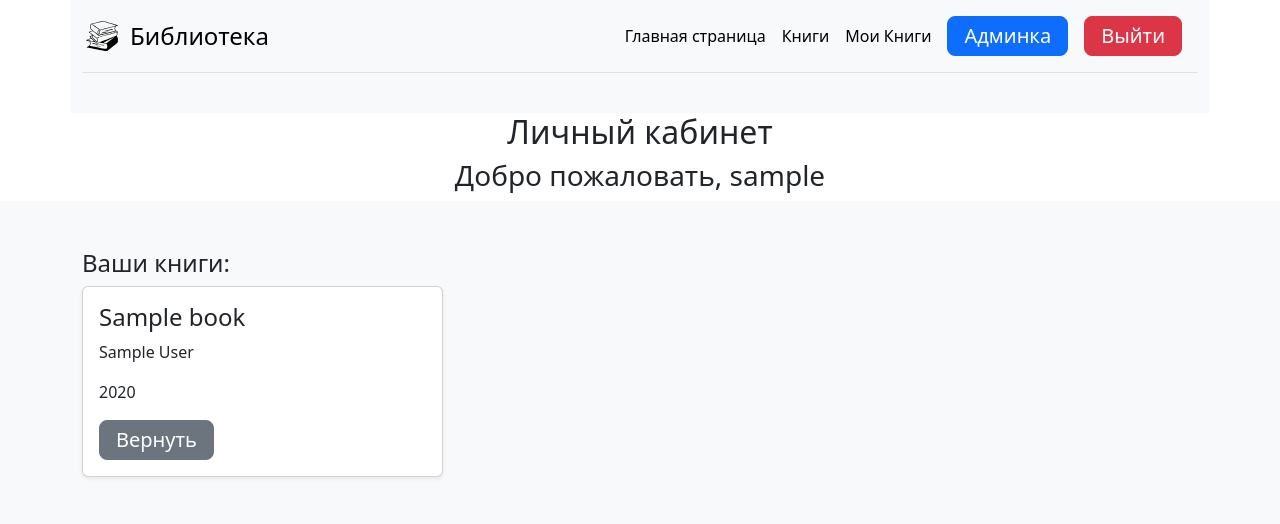
After one commit to pvlbrzn/mini_library, a Django app: page /dashboard/ in a window 1280 px wide. The commit adds this page. Shown: the top 524 px of the page. Run offline with Django 4.2, Linux system fonts and the light colour scheme; a user stored in the database is signed in; tables that the repository leaves empty hold one stand-in row (values such as "Sample post").

Commit message:
added administration to the site, add form Books, add book_detail, add user_dashboard, fix registration, added method for taking and returning books

```diff
--- a/main/models.py
+++ b/main/models.py
@@ -1,4 +1,5 @@
 from django.db import models
+from django.contrib.auth.models import User
 
 
 class Books(models.Model):
@@ -6,12 +7,18 @@ class Books(models.Model):
     author = models.CharField('Автор', max_length=100)
     description = models.TextField('Описание')
     year = models.IntegerField('Год выпуска')
-    is_available = models.BooleanField('Доступность книги')
-    user = models.EmailField('Почта пользователя', blank=True, null=True)
+    is_available = models.BooleanField('Доступность книги', default=True)
+    borrowed_by = models.ForeignKey(User, on_delete=models.SET_NULL, null=True, blank=True,
+                                    related_name="borrowed_books")
 
     def __str__(self):
         return self.title
 
+    def return_book(self):
+        self.is_available = True
+        self.borrowed_by = None
+        self.save()
+
     class Meta:
         verbose_name = "Книга"
         verbose_name_plural = "Книги"
--- a/main/templates/main/base.html
+++ b/main/templates/main/base.html
@@ -22,15 +22,16 @@
         <nav class="d-inline-flex mt-2 mt-md-0 ms-md-auto">
             <a class="me-3 py-2 link-body-emphasis text-decoration-none" href="{% url 'home' %}">Главная страница</a>
             {% if user.is_authenticated %}
-                <a class="me-3 py-2 link-body-emphasis text-decoration-none" href="{% url 'books' %}">Книги</a>
-                <a class="me-3 py-1 btn btn-danger btn-lg" href="{% url 'logout' %}">Выйти</a>
-                {% if user.is_staff %}
-                    <a href="{% url 'after_login' %}" class="me-3 py-1 btn btn-primary btn-lg">Управление</a>
-                {% endif %}
+            <a class="me-3 py-2 link-body-emphasis text-decoration-none" href="{% url 'books' %}">Книги</a>
+            <a class="me-3 py-2 link-body-emphasis text-decoration-none" href="{% url 'user_dashboard' %}">Мои Книги</a>
+            {% if user.is_staff %}
+            <a href="{% url 'after_login' %}" class="me-3 py-1 btn btn-primary btn-lg">Админка</a>
+            {% endif %}
+            <a class="me-3 py-1 btn btn-danger btn-lg" href="{% url 'logout' %}">Выйти</a>
             {% else %}
-                <a class="me-3 py-1 btn btn-primary btn-lg" href="{% url 'login' %}">Войти</a>
-                <a class="me-3 py-1 btn btn-secondary btn-lg" href="{% url 'register' %}">Регистрация</a>
-                {% endif %}
+            <a class="me-3 py-1 btn btn-primary btn-lg" href="{% url 'login' %}">Войти</a>
+            <a class="me-3 py-1 btn btn-secondary btn-lg" href="{% url 'register' %}">Регистрация</a>
+            {% endif %}
         </nav>
     </div>
 </header>
--- /dev/null
+++ b/main/templates/main/user_dashboard.html
@@ -0,0 +1,35 @@
+{% extends 'main/base.html' %}
+
+{% block title %}Личный кабинет{% endblock %}
+
+{% block content %}
+ <div class="container text-center">
+        <h2>Личный кабинет</h2>
+        <h3>Добро пожаловать, {{user.username}}</h3>
+ </div>
+<div class="album py-5 bg-body-tertiary">
+    <div class="container">
+        <h4>Ваши книги:</h4>
+        <div class="row row-cols-1 row-cols-sm-2 row-cols-md-3 g-3">
+            {% for book in user_books %}
+            <div class="col">
+                <div class="card shadow-sm">
+                    <div class="card-body">
+                        <h4 class="card-text">{{book.title}}</h4>
+                        <p class="card-text">{{book.author}}</p>
+                        <p class="card-text">{{book.year}}</p>
+                        <div class="d-flex justify-content-between align-items-center">
+                            <div class="btn-group">
+                                <a class="me-1 py-1 btn btn-secondary btn-lg"
+                                   href="{% url 'return_book' book.id %}">Вернуть</a>
+                            </div>
+                        </div>
+                    </div>
+                </div>
+                {% empty %}
+                <p>У вас нет взятых книг.</p>
+                {% endfor %}
+            </div>
+        </div>
+    </div>
+{% endblock %}
--- a/main/urls.py
+++ b/main/urls.py
@@ -8,5 +8,11 @@ urlpatterns = [
     path('login/', auth_views.LoginView.as_view(template_name='main/login.html'), name='login'),
     path('logout/', auth_views.LogoutView.as_view(template_name='main/logout.html'), name='logout'),
     path('register/', views.register, name='register'),
-    path('after-login/', views.after_login_redirect, name='after_login')
+    path('after-login/', views.after_login_redirect, name='after_login'),
+    path('dashboard/', views.user_dashboard, name='user_dashboard'),
+    path('borrow/<int:book_id>/', views.borrow_book, name='borrow_book'),
+    path('return/<int:book_id>/', views.return_book, name='return_book'),
+    path('return_manager/<int:book_id>/', views.return_book_manager, name='return_book_manager'),
+    path('add_book/', views.add_book, name='add_book'),
+    path('book/<int:pk>/', views.book_detail, name='book_detail'),
 ]
--- a/main/views.py
+++ b/main/views.py
@@ -1,8 +1,8 @@
-from django.shortcuts import render, redirect
+from django.shortcuts import render, redirect, get_object_or_404
 from .models import Books
-from django.contrib.auth import login
-from .forms import CustomUserCreationForm
-from django.contrib.auth.decorators import login_required
+from .forms import UserRegistrationForm, BookForm
+from django.contrib.auth.decorators import login_required, user_passes_test
+from django.contrib import messages
 
 
 def index(request):
@@ -19,20 +19,22 @@ def books(request):
     return render(request, 'main/books.html', context=context)
 
 
+def book_detail(request, pk):
+    book = get_object_or_404(Books, pk=pk)
+    return render(request, 'main/book_detail.html', {'book': book})
+
+
 def register(request):
     if request.method == 'POST':
-        form = CustomUserCreationForm(request.POST)
+        form = UserRegistrationForm(request.POST)
         if form.is_valid():
-            user = form.save()
-            login(request, user)  # Автоматический вход после регистрации
-            return redirect('home')  # Перенаправление на главную страницу
+            form.save()
+            username = form.cleaned_data.get('username')
+            messages.success(request, f'Аккаунт для {username} успешно создан! Теперь вы можете войти.')
+            return redirect('login')  # Замените на имя вашего URL для входа
     else:
-        form = CustomUserCreationForm()
-        context = {
-            'form': form,
-            'title': 'Регистрация'
-        }
-    return render(request, 'main/register.html', context=context)
+        form = UserRegistrationForm()
+    return render(request, 'main/register.html', {'form': form})
 
 
 @login_required
@@ -40,3 +42,57 @@ def after_login_redirect(request):
     if request.user.is_staff:
         return redirect('/admin/')
     return redirect('/')
+
+
+@login_required
+def user_dashboard(request):
+    user_books = Books.objects.filter(borrowed_by=request.user)
+    available_books = Books.objects.filter(is_available=True)
+    return render(request, 'main/user_dashboard.html', {
+        'user_books': user_books,
+        'available_books': available_books,
+    })
+
+
+@login_required
+@user_passes_test(lambda u: u.is_staff)
+def return_book_manager(request, book_id):
+    book = get_object_or_404(Books, id=book_id)
+    if not book.is_available:
+        book.return_book()
+        messages.success(request, f'Книга "{book.title}" была успешно возвращена в библиотеку.')
+    else:
+        messages.warning(request, f'Книга "{book.title}" уже доступна.')
+    return redirect('books')
+
+
+@login_required
+def borrow_book(request, book_id):
+    book = get_object_or_404(Books, id=book_id)
+    if book.is_available:
+        book.is_available = False
+        book.borrowed_by = request.user
+        book.save()
+    return redirect('user_dashboard')
+
+
+@login_required
+def return_book(request, book_id):
+    book = get_object_or_404(Books, id=book_id, borrowed_by=request.user)
+    book.is_available = True
+    book.borrowed_by = None
+    book.save()
+    return redirect('user_dashboard')
+
+
+@user_passes_test(lambda u: u.is_staff)
+def add_book(request):
+    if request.method == 'POST':
+        form = BookForm(request.POST)
+        if form.is_valid():
+            form.save()
+            messages.success(request, 'Книга успешно добавлена.')
+            return redirect('books')
+    else:
+        form = BookForm()
+    return render(request, 'main/add_book.html', {'form': form})
```
Also changed, not shown: main/admin.py (+9 -1 lines), main/forms.py (+9 -7 lines), main/templates/main/add_book.html (added, +13 -0 lines), main/templates/main/book_detail.html (added, +31 -0 lines), main/templates/main/books.html (+25 -8 lines), main/templates/main/register.html (+8 -28 lines), main/migrations/0004_alter_books_options_remove_books_user_and_more.py (added).
